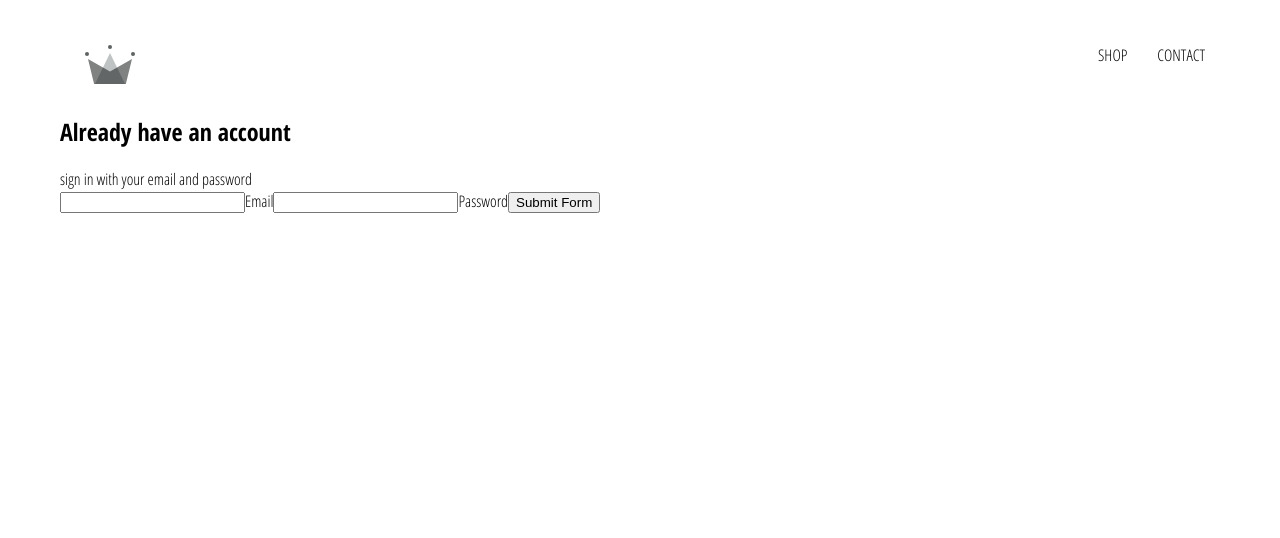
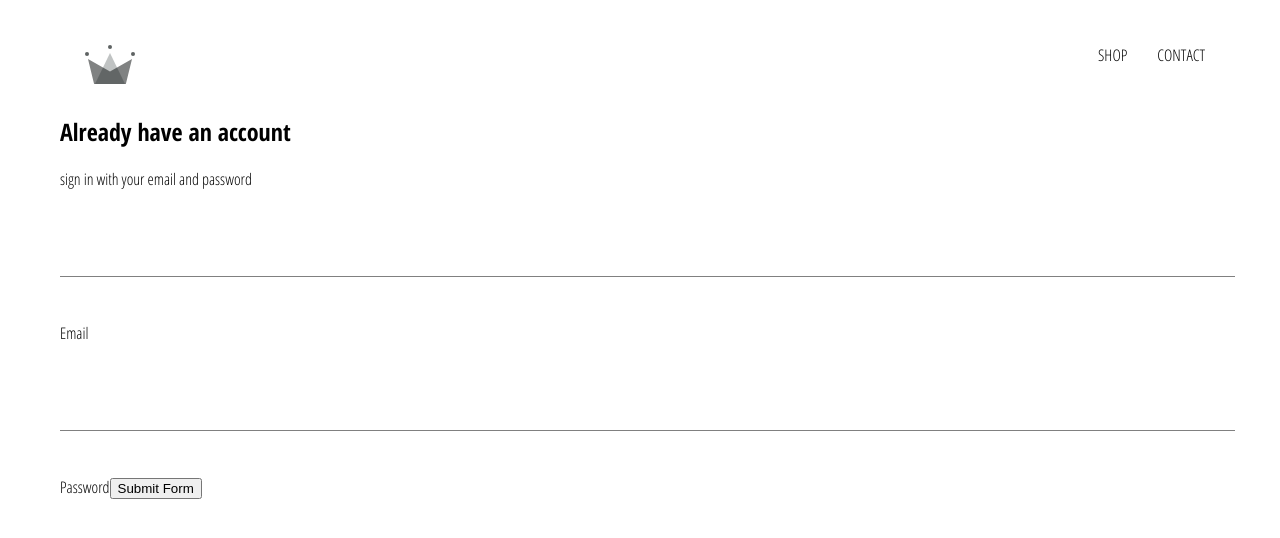
Before and after one commit to ZubairOmer/Ecommerce-project-react, a React (Create React App) app: page /signin in a window 1280 px wide. Shown: the top 538 px of the page. Built offline with nearby package versions, Linux system fonts and the light colour scheme.

Commit message:
input replaced with FormInput

```diff
--- a/src/components/form-input/FormInput.css
+++ b/src/components/form-input/FormInput.css
@@ -0,0 +1,52 @@
+:root {
+  --sub-color: grey;
+  --main-color: black;
+}
+
+.group {
+  position: relative;
+  margin: 45px 0;
+}
+
+.form-input {
+  background: none;
+  background-color: white;
+  color: var(--sub-color);
+  font-size: 18px;
+  padding: 10px 10px 10px 5px;
+  display: block;
+  width: 100%;
+  border: none;
+  border-radius: 0;
+  border-bottom: 1px solid var(--sub-color);
+  margin: 25px 0;
+}
+.form-input:focus {
+  outline: none;
+}
+
+.form-input:focus ~ .form-input-label {
+  top: -14px;
+  font-size: 12px;
+  color: var(--main-color);
+}
+
+input[type="password"] {
+  letter-spacing: 0.3em;
+}
+
+.form-input-label {
+  color: var(--sub-color);
+  font-size: 16px;
+  font-weight: normal;
+  position: absolute;
+  pointer-events: none;
+  left: 5px;
+  top: 10px;
+  transition: 300ms ease all;
+}
+.form-input-label.shrink {
+  top: -14px;
+  font-size: 12px;
+  color: var(--main-color);
+}
--- a/src/components/form-input/FormInput.js
+++ b/src/components/form-input/FormInput.js
@@ -2,11 +2,16 @@ import React from 'react'
 import './FormInput.css'
 
 const FormInput = ({ handleChange, label, ...otherProps }) => {
-    return (
-        <div className='group'>
-
-        </div>
-    )
+   return (
+      <div className='group'>
+         <input className='form-input' onChange={handleChange} {...otherProps} />
+         {
+            label && <label className={`${otherProps.value.length && 'shrink'} form-input-label`}>
+               {label}
+            </label>
+         }
+      </div>
+   )
 }
 
 export default FormInput
--- a/src/components/sign-in/SignIn.js
+++ b/src/components/sign-in/SignIn.js
@@ -1,4 +1,5 @@
 import React, { Component } from 'react'
+import FormInput from '../form-input/FormInput'
 
 export default class SignIn extends Component {
     constructor(props) {
@@ -29,7 +30,7 @@ export default class SignIn extends Component {
                 <span>sign in with your email and password</span>
 
                 <form onSubmit={this.handleSubmit}>
-                    <input
+                    <FormInput
                         type="email"
                         name="email"
                         value={this.state.email}
@@ -38,7 +39,7 @@ export default class SignIn extends Component {
                     />
                     <label>Email</label>
 
-                    <input
+                    <FormInput
                         type="password"
                         name="password"
                         value={this.state.password}
```
